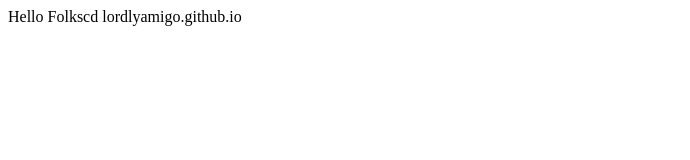
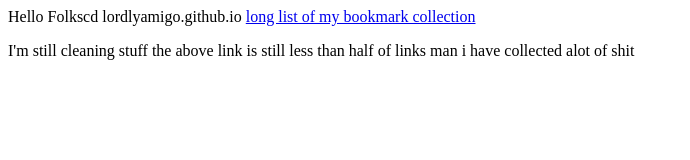
Before and after one commit to LORDLYAMIGO/lordlyamigo.github.io, a plain HTML site: page index.html in a window 1280 px wide. Shown: the whole page, without its empty margins (0-690 px from the left). Drawn offline with Linux system fonts and the light colour scheme.

Commit message:
Update index.html

```diff
--- a/index.html
+++ b/index.html
@@ -1 +1,3 @@
 Hello Folkscd lordlyamigo.github.io
+<a href="trash_Bookmark_260.html">long list of my bookmark collection</a>
+<p>I'm still cleaning stuff the above link is still less than half of links man i have collected alot of shit </p>
```
